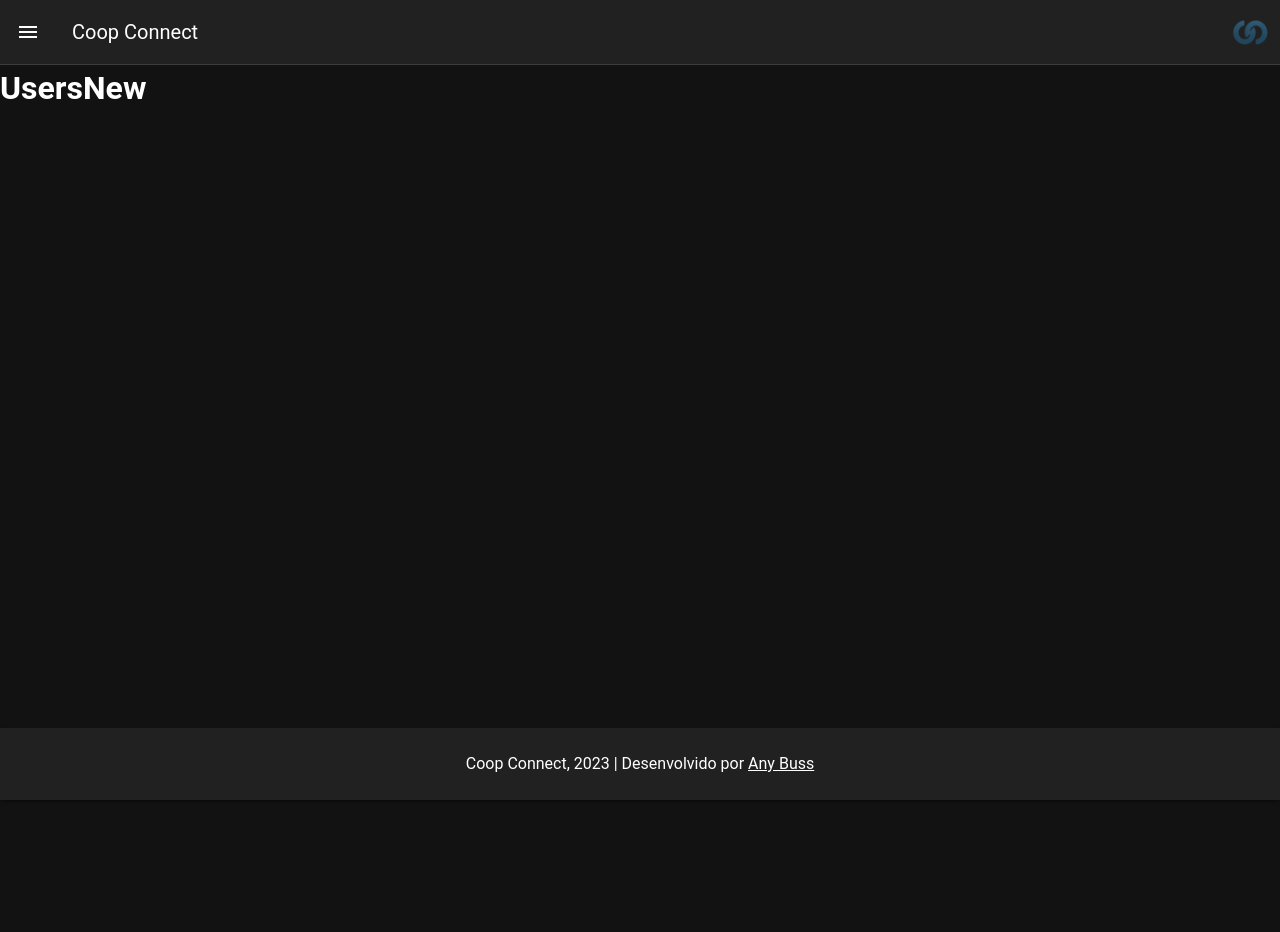
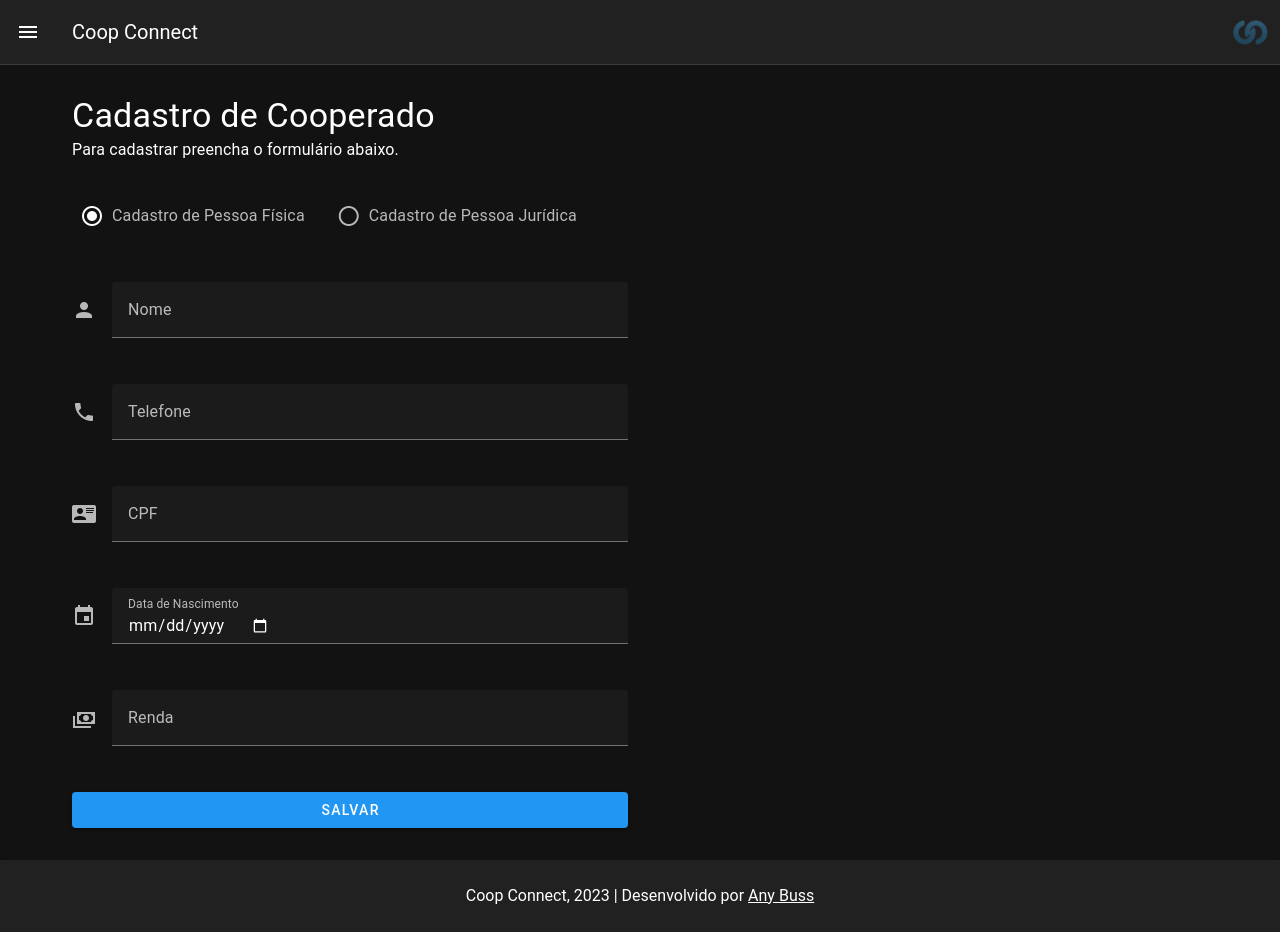
Before and after one commit to anybuss/coop-connect, a Vue app: page /usuarios/novo in a window 1280 px wide. Before the commit the page ends 800 px from the top, so only its background shows below. Built offline with nearby package versions, Linux system fonts and the light colour scheme.

Commit message:
feat: add title and import user form on user page new

```diff
--- a/src/views/UsersNew.vue
+++ b/src/views/UsersNew.vue
@@ -1,5 +1,24 @@
-<script lang="ts" setup></script>
+<script lang="ts" setup>
+import UserForm from "@/components/users/UserForm.vue";
+
+// const handleSubmitForm(formModel: any){}
+</script>
 
 <template>
-  <h1>UsersNew</h1>
+  <v-container>
+    <v-container>
+      <v-row>
+        <v-col cols="12">
+          <h1 class="text-h4">Cadastro de Cooperado</h1>
+          <p class="text-subtitle-1">
+            Para cadastrar preencha o formulário abaixo.
+          </p>
+        </v-col>
+      </v-row>
+    </v-container>
+
+    <v-container>
+      <UserForm @submit-form="" />
+    </v-container>
+  </v-container>
 </template>
```
